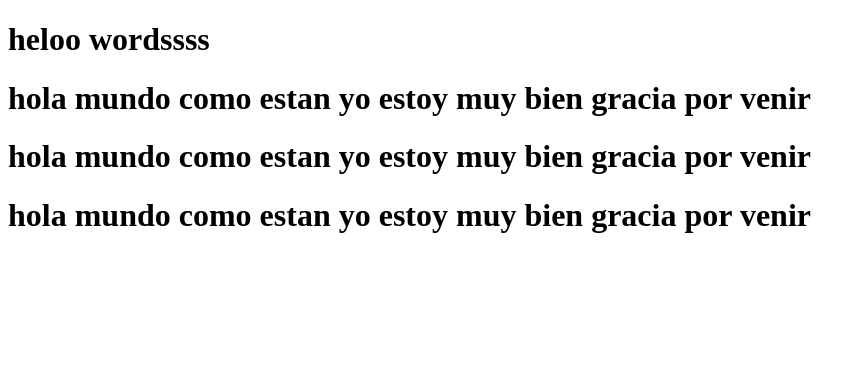
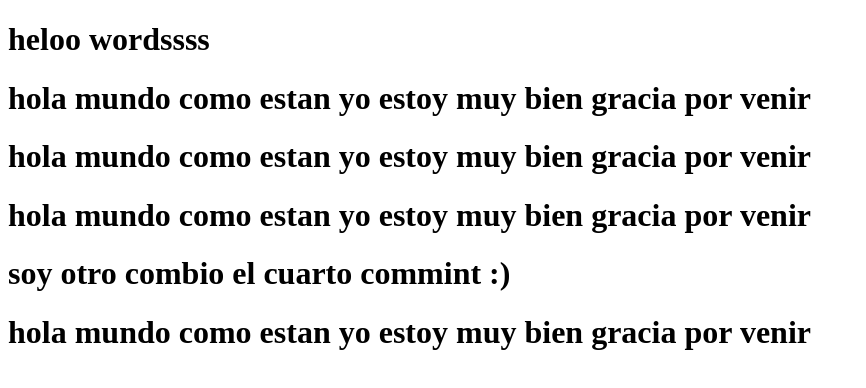
Before and after one commit to max-poblete/prueba_1, a plain HTML site: page index.html in a window 1280 px wide. Shown: the whole page, without its empty margins (0-866 px from the left). Drawn offline with Linux system fonts and the light colour scheme.

Commit message:
cuerto commit

```diff
--- a/index.html
+++ b/index.html
@@ -16,6 +16,12 @@
     <h1>
         hola mundo como estan yo estoy muy bien gracia por venir
     </h1>
+    <h1>
+        soy otro combio el cuarto commint :)
+        <h1>
+            hola mundo como estan yo estoy muy bien gracia por venir
+        </h1>
+    </h1>
     <div class="">
       <h4 class="hola"></h4>
     </div>
```
